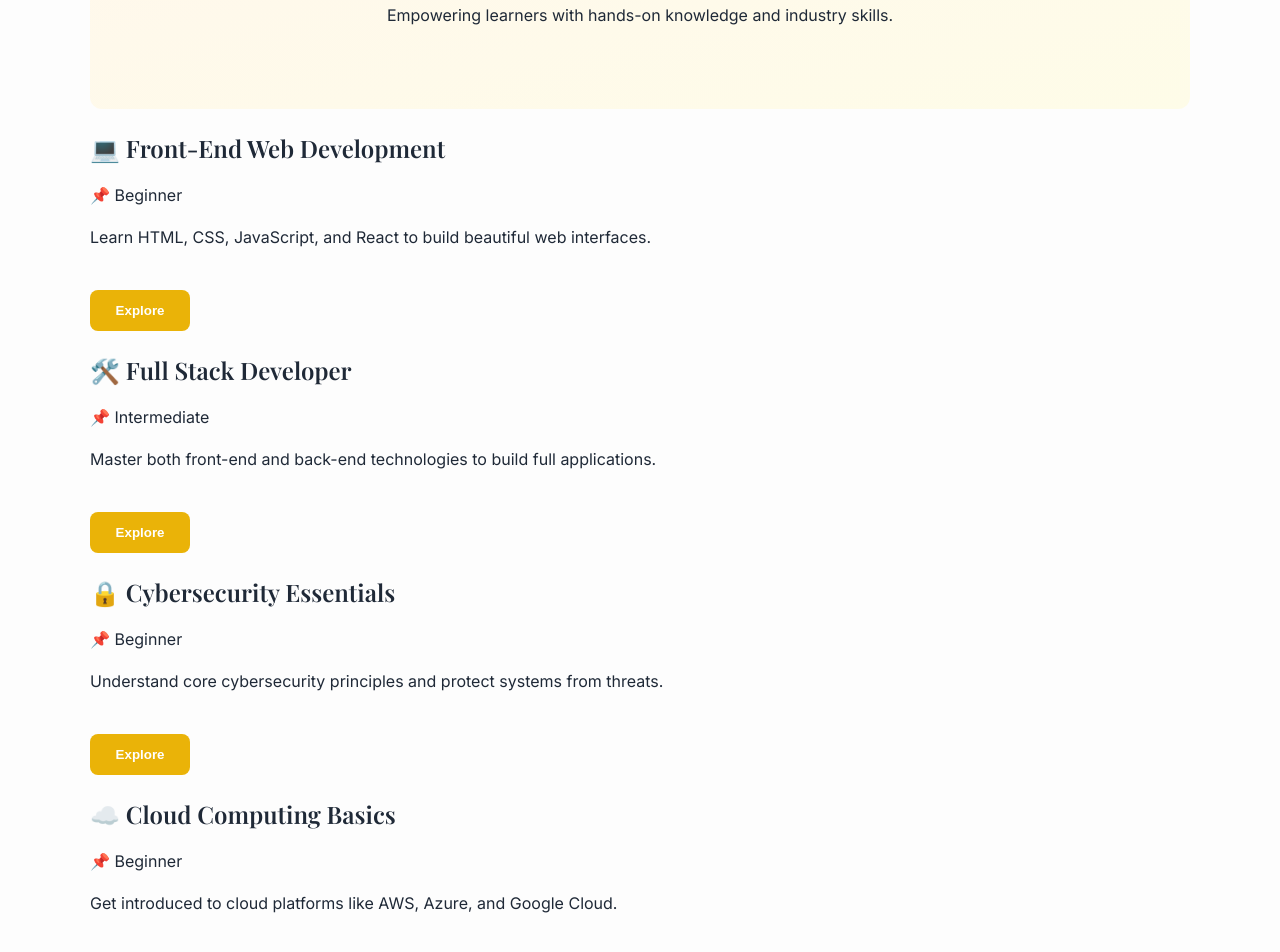
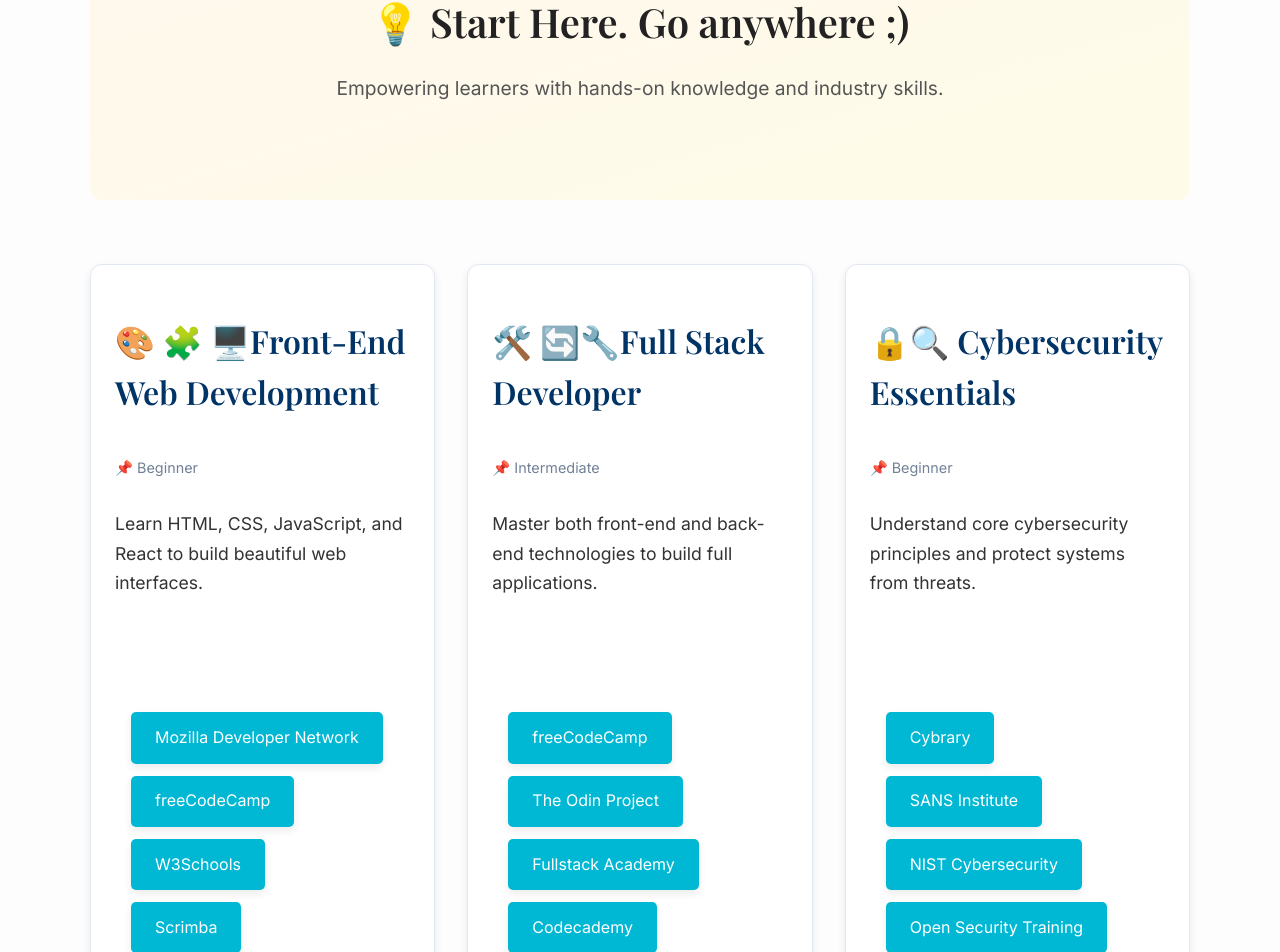
Before and after one commit to shannatobf/cybermastersacademy.org, a React (Vite) app: page /courses in a window 1280 px wide. Shown: the part 333-1285 px from the top of the page. Built offline with nearby package versions, Linux system fonts and the light colour scheme.

Commit message:
Added Logo to website, updated design and layout for Courses

```diff
--- a/package.json
+++ b/package.json
@@ -11,6 +11,7 @@
   },
   "dependencies": {
     "firebase": "^11.6.0",
+    "framer-motion": "^12.7.4",
     "react": "^19.0.0",
     "react-dom": "^19.0.0",
     "react-router-dom": "^7.5.1"
--- a/src/App.jsx
+++ b/src/App.jsx
@@ -56,7 +56,8 @@
   return (
     <Router>
       <header className="navbar">
-        <h1 className="logo">CyberMastersAcademy.org </h1>
+      <img src= {logoImage} alt="Cyber Masters Academy Logo" className="logo" />
+      <h6 className="logo">CyberMastersAcademy.org </h6>
         <h5>💻 open source computer science organization designed to make learning, simple. 🛠️  </h5>
         <nav>
           <Link to="/">Home</Link>
--- a/src/Courses.jsx
+++ b/src/Courses.jsx
@@ -1,32 +1,62 @@
-import { Link } from "react-router-dom";
+import React from 'react';
 import './style.css';
 
 export default function Courses() {
   const courseList = [
     {
-      title: "💻 Front-End Web Development",
+      title: "🎨 🧩 🖥️Front-End Web Development",
       description: "Learn HTML, CSS, JavaScript, and React to build beautiful web interfaces.",
-      level: "Beginner"
+      level: "Beginner",
+      links: [
+        { name: "Mozilla Developer Network", url: "https://developer.mozilla.org/" },
+        { name: "freeCodeCamp", url: "https://www.freecodecamp.org/" },
+        { name: "W3Schools", url: "https://www.w3schools.com/" },
+        { name: "Scrimba", url: "https://scrimba.com/" }
+      ]
     },
     {
-      title: "🛠️ Full Stack Developer",
+      title: "🛠️ 🔄🔧Full Stack Developer",
       description: "Master both front-end and back-end technologies to build full applications.",
-      level: "Intermediate"
+      level: "Intermediate",
+      links: [
+        { name: "freeCodeCamp", url: "https://www.freecodecamp.org/" },
+        { name: "The Odin Project", url: "https://www.theodinproject.com/" },
+        { name: "Fullstack Academy", url: "https://www.fullstackacademy.com/" },
+        { name: "Codecademy", url: "https://www.codecademy.com/" }
+      ]
     },
     {
-      title: "🔒 Cybersecurity Essentials",
+      title: "🔒🔍 Cybersecurity Essentials",
       description: "Understand core cybersecurity principles and protect systems from threats.",
-      level: "Beginner"
+      level: "Beginner",
+      links: [
+        { name: "Cybrary", url: "https://www.cybrary.it/" },
+        { name: "SANS Institute", url: "https://www.sans.org/" },
+        { name: "NIST Cybersecurity", url: "https://www.nist.gov/cyberframework" },
+        { name: "Open Security Training", url: "http://opensecuritytraining.info/" }
+      ]
     },
     {
       title: "☁️ Cloud Computing Basics",
       description: "Get introduced to cloud platforms like AWS, Azure, and Google Cloud.",
-      level: "Beginner"
+      level: "Beginner",
+      links: [
+        { name: "AWS Training", url: "https://aws.training/" },
+        { name: "Microsoft Azure", url: "https://azure.microsoft.com/en-us/get-started/" },
+        { name: "Google Cloud Skills Boost", url: "https://cloudskillsboost.google/" },
+        { name: "A Cloud Guru", url: "https://acloudguru.com/" }
+      ]
     },
     {
       title: "🤖 AI & Machine Learning",
       description: "Explore how AI works, train models, and apply machine learning techniques.",
-      level: "Advanced"
+      level: "Advanced",
+      links: [
+        { name: "Coursera", url: "https://www.coursera.org/" },
+        { name: "edX", url: "https://www.edx.org/" },
+        { name: "fast.ai", url: "https://www.fast.ai/" },
+        { name: "Google AI Education", url: "https://ai.google/education/" }
+      ]
     }
   ];
 
@@ -40,17 +70,29 @@
 
       <main className="courses">
         <section className="hero">
-          <h1 className="hero-title">🎓 Our Courses</h1>
+          <h1 className="hero-title"> 💡 Start Here. Go anywhere ;)</h1>
           <p className="hero-subtitle">Empowering learners with hands-on knowledge and industry skills.</p>
         </section>
 
         <section className="course-list">
           {courseList.map((course, index) => (
-            <div key={index} className="course-card">
+            <div key={index} className="course-card course-card-block"> {/* Added course-card-block */}
               <h2>{course.title}</h2>
               <p className="course-level">📌 {course.level}</p>
-              <p>{course.description}</p>
-              <button className="cta-button">Explore</button>
+              <p className="course-description">{course.description}</p> {/* Added course-description class */}
+              <div className="course-links course-links-block"> {/* Added course-links-block */}
+                {course.links && course.links.map((link, linkIndex) => (
+                  <a
+                    key={linkIndex}
+                    href={link.url}
+                    target="_blank"
+                    rel="noopener noreferrer"
+                    className="course-link-button course-link-button-block"  // Added course-link-button-block
+                  >
+                    {link.name}
+                  </a>
+                ))}
+              </div>
             </div>
           ))}
         </section>
--- a/src/style.css
+++ b/src/style.css
@@ -1,17 +1,21 @@
 /* Global Styles */
+
 body {
-  /* margin: 0;
-  font-family: 'Segoe UI', Tahoma, Geneva, Verdana, sans-serif;
-  background-color: #fdfdfd;
-  color: #1f2937;
-  line-height: 1.6; */
+  -webkit-font-smoothing: antialiased;
+  -moz-osx-font-smoothing: grayscale;
+}
+
+body {
   font-family: 'Inter', sans-serif;
   background-color: #fdfdfd;
   color: #1f2937;
   line-height: 1.6;
-
 }
-
+.icon {
+  font-size: 2.5rem;
+  margin-bottom: 1rem;
+  color: #eab308;
+}
 /* Headings */
 h1, h2, h3, .logo {
   font-family: 'Playfair Display', serif;
@@ -50,9 +54,9 @@
 }
 
 .logo {
-  font-size: 1.5rem;
+  font-size: .8rem;
   font-weight: bold;
-  color: #eab308;
+  color: #e4aa0b;
 }
 
 /* Hero Section */
@@ -138,3 +142,229 @@
   margin-top: 4rem;
   border-radius: 12px;
 }
+
+/* Courses Page Styles */
+.courses {
+  padding: 2rem 0;
+}
+
+.hero {
+  text-align: center;
+  margin-bottom: 4rem;
+}
+
+.hero-title {
+  font-size: 3rem;
+  margin-bottom: 1rem;
+  color: #222;
+}
+
+.hero-subtitle {
+  font-size: 1.2rem;
+  color: #555;
+  margin-bottom: 2rem;
+}
+
+.course-list {
+  display: grid;
+  grid-template-columns: repeat(auto-fill, minmax(320px, 1fr)); /* Increased minmax */
+  gap: 2rem;
+}
+
+.course-card {
+  background-color: #ffffff;
+  padding: 2rem;
+  border-radius: 12px;
+  box-shadow: 0 4px 10px rgba(0, 0, 0, 0.1);
+  transition: transform 0.3s ease, box-shadow 0.3s ease;
+  display: flex;
+  flex-direction: column;
+  height: 100%; /* Make cards take up equal height */
+  margin-bottom: 2.5rem;
+}
+
+.course-card:hover {
+  transform: translateY(-8px);
+  box-shadow: 0 8px 20px rgba(0, 0, 0, 0.15);
+}
+
+.course-card h2 {
+  font-size: 2rem;
+  margin-bottom: 1.5rem;
+  color: #003366;
+}
+
+.course-level {
+  font-size: 1rem;
+  color: #777;
+  margin-bottom: 1rem;
+}
+
+.course-description {
+  font-size: 1.1rem;
+  color: #444;
+  margin-bottom: 2rem;
+  line-height: 1.7;
+}
+
+.course-links {
+  display: flex;
+  flex-wrap: wrap;
+  gap: 1rem;
+  margin-top: auto; /* Push links to the bottom */
+}
+
+.course-link-button {
+  background-color: #007bff;
+  color: white;
+  padding: 0.8rem 1.6rem;
+  border-radius: 8px;
+  text-decoration: none;
+  font-size: 1.1rem;
+  transition: background-color 0.3s ease;
+  border: none;
+  cursor: pointer;
+  display: inline-flex; /* Use inline-flex for better alignment */
+  align-items: center;
+  justify-content: center;
+  width: auto; /* Adjust width to content */
+}
+
+.course-link-button:hover {
+  background-color: #0056b3;
+}
+
+
+
+/* Block Layout Styles */
+.course-card-block {
+  text-align: left;
+  border-radius: 10px;
+  padding: 1.5rem;
+  background-color: #f8f8f8;
+  box-shadow: 0 4px 8px rgba(0, 0, 0, 0.08);
+  transition: background-color 0.3s ease, transform 0.3s ease;
+}
+
+.course-card-block:hover {
+  background-color: #ffffff;
+  transform: translateY(-5px);
+  box-shadow: 0 6px 15px rgba(0, 0, 0, 0.1);
+}
+
+
+.course-description {
+  font-size: 1.1rem;
+  color: #333;
+  line-height: 1.7;
+  margin-bottom: 1.5rem;
+}
+
+.course-links-block {
+  display: flex;
+  flex-wrap: wrap;
+  gap: 0.75rem;
+  margin-top: auto; /* Push links to bottom */
+}
+
+.course-link-button-block {
+  background-color: #00b8d4;
+  color: white;
+  padding: 0.8rem 1.5rem;
+  border-radius: 5px;
+  text-decoration: none;
+  font-size: 1rem;
+  transition: background-color 0.3s ease;
+  border: none;
+  cursor: pointer;
+  display: inline-flex;
+  align-items: center;
+  justify-content: center;
+  width: auto;
+}
+
+.course-link-button-block:hover {
+  background-color: #00869e;
+}
+
+
+@media (max-width: 768px) {
+  .course-list {
+    grid-template-columns: 1fr;
+  }
+
+  .hero-title {
+    font-size: 2.5rem;
+  }
+
+  .hero-subtitle {
+    font-size: 1rem;
+  }
+}
+
+/* ========== Courses Page Styling ========== */
+.courses-page {
+  padding: 2rem;
+  max-width: 1200px;
+  margin: 0 auto;
+}
+
+.courses-hero {
+  text-align: center;
+  margin-bottom: 3rem;
+}
+
+.courses-title {
+  font-size: 2.5rem;
+  font-weight: bold;
+  color: #0d1321;
+}
+
+.courses-subtitle {
+  font-size: 1.2rem;
+  color: #4f5d75;
+}
+
+.courses-grid {
+  display: grid;
+  grid-template-columns: repeat(auto-fit, minmax(280px, 1fr));
+  gap: 2rem;
+}
+
+.course-card {
+  background: white;
+  border: 1px solid #e2e8f0;
+  border-radius: 12px;
+  padding: 1.5rem;
+  box-shadow: 0 4px 8px rgba(0, 0, 0, 0.08);
+  transition: transform 0.3s ease, box-shadow 0.3s ease;
+}
+
+.course-card:hover {
+  transform: translateY(-5px);
+  box-shadow: 0 12px 24px rgba(0, 0, 0, 0.15);
+}
+
+.course-name {
+  font-size: 1.5rem;
+  font-weight: 700;
+  margin-bottom: 0.5rem;
+}
+
+.course-level {
+  font-size: 0.9rem;
+  color: #718096;
+  margin-bottom: 0.75rem;
+}
+
+.logo {
+  height: 62px;
+  object-fit: contain;
+}
+.cta-button, .course-link-button, .course-link-button-block {
+  box-shadow: 0 4px 8px rgba(0, 0, 0, 0.08);
+}
+
+.cta-button:hover, .course-link-button:hover, .course-link-button-block:hover {
+  transform: translateY(-2px);
+}
```
Also changed, not shown: 1 other file (tests, documents, lock files or other folders).
